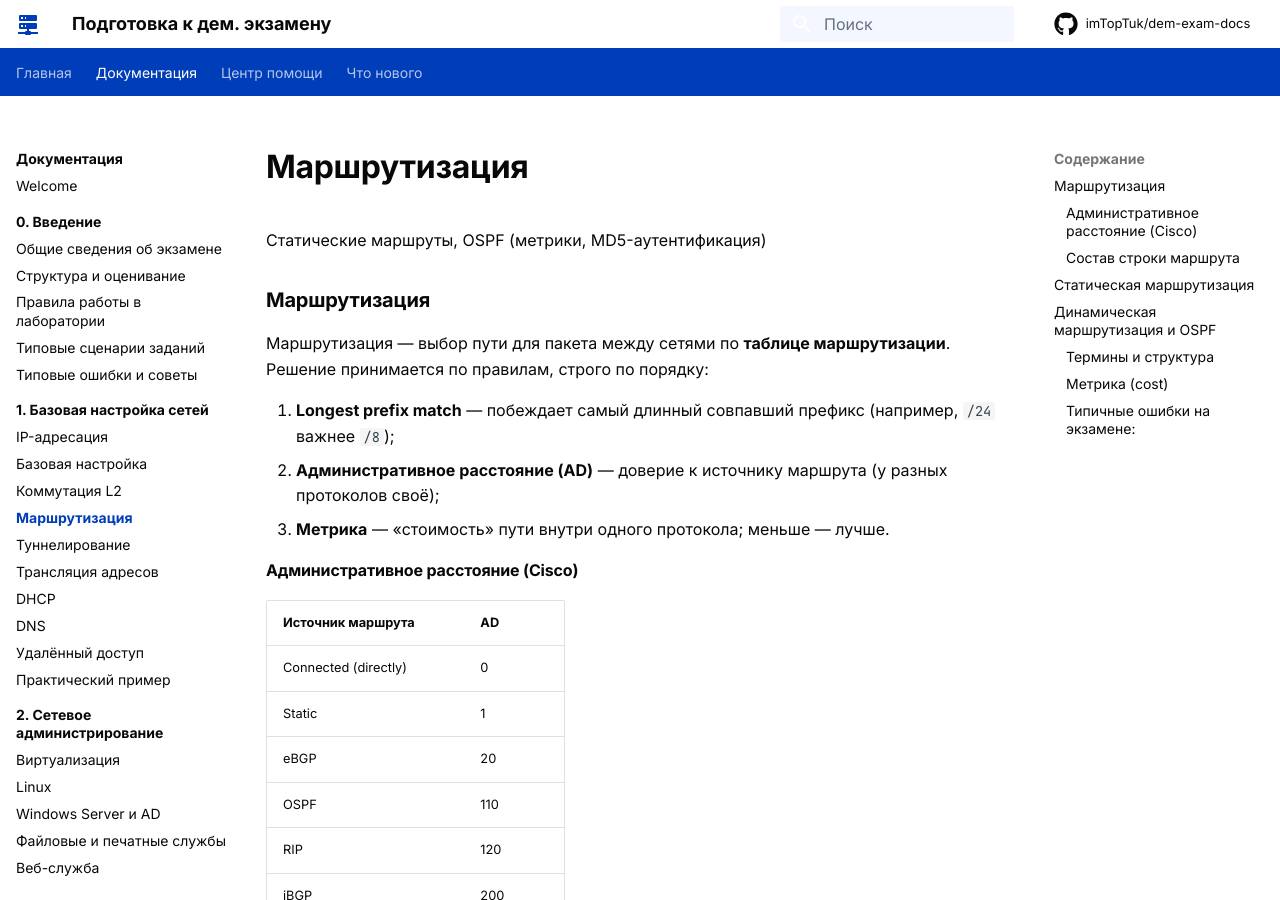
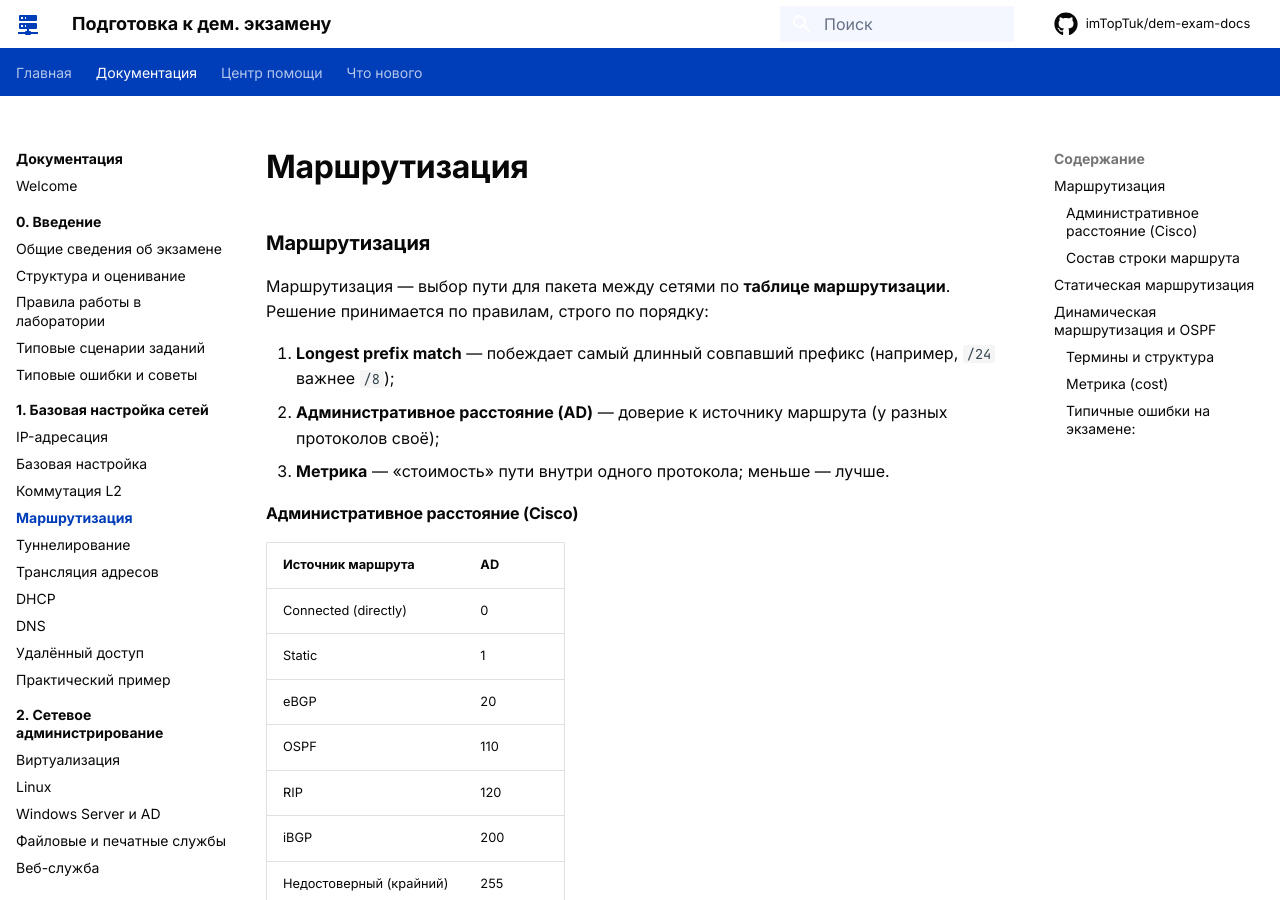
Before and after one commit to imTopTuk/dem-exam-docs, an MkDocs documentation site: the page built from docs/documentation/chapter-1/Маршрутизация.md, in a window 1280 px wide and 900 px high. Built offline with MkDocs 1.6.1 and Material for MkDocs 9.7.7, drawn with Linux system fonts in a browser that asks for light colours; comment, search, counter and statistics services are not loaded.

Commit message:
Update Маршрутизация.md

```diff
--- a/docs/documentation/chapter-1/Маршрутизация.md
+++ b/docs/documentation/chapter-1/Маршрутизация.md
@@ -1,6 +1,4 @@
 # Маршрутизация
-
-Статические маршруты, OSPF (метрики, MD5-аутентификация)
 ### Маршрутизация
 
 Маршрутизация — выбор пути для пакета между сетями по **таблице маршрутизации**. Решение принимается по правилам, строго по порядку:
```
